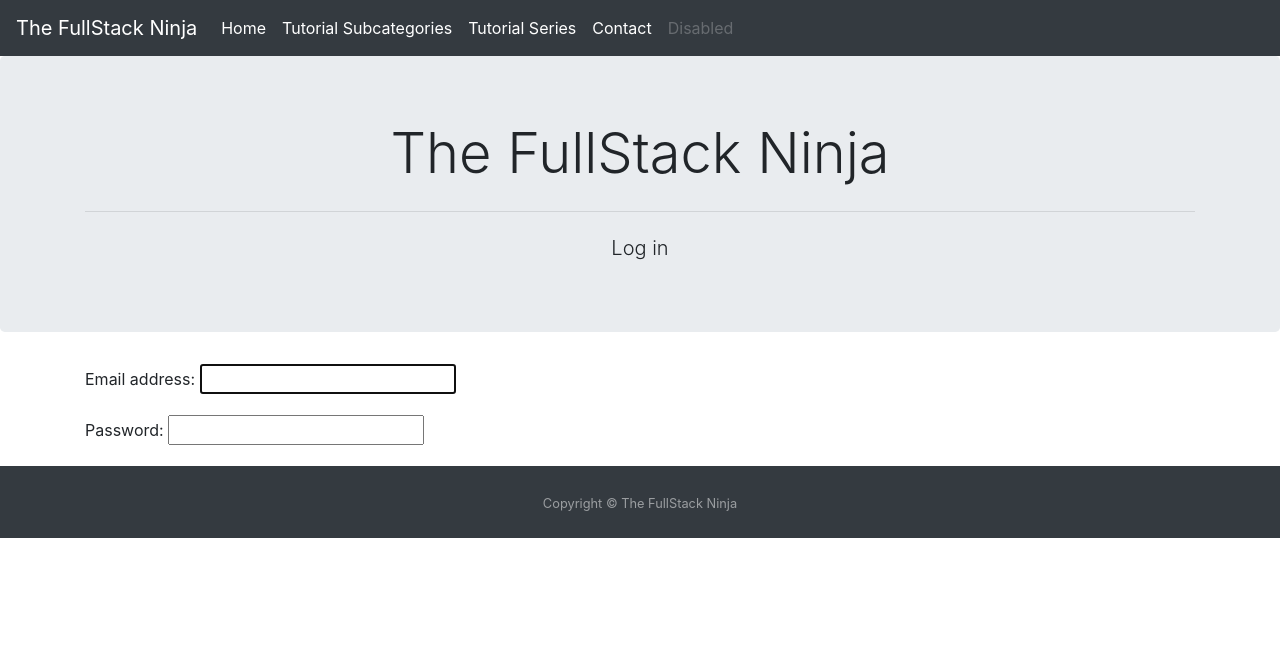
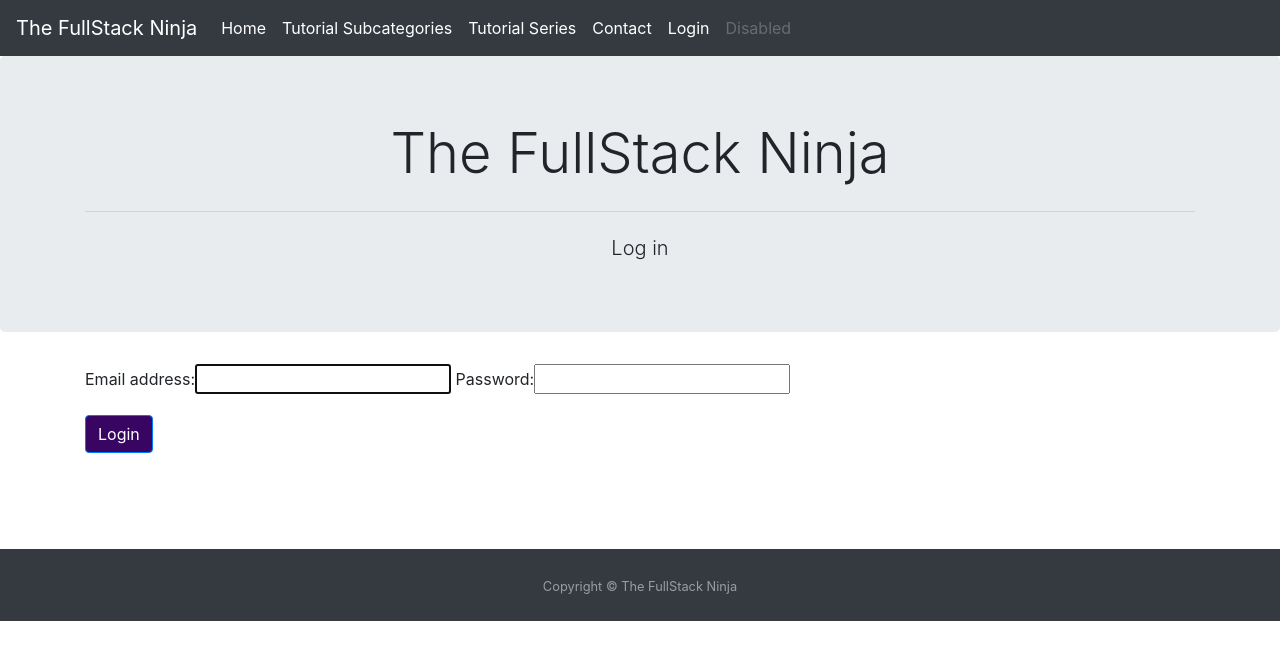
Before and after one commit to bodealamu/fullstackninja, a Django app: page /accounts/login/ in a window 1280 px wide. Shown: the top 660 px of the page. Run offline with Django 3.2, Linux system fonts and the light colour scheme; some libraries are stand-ins or nearby versions.

Commit message:
login and logout completed

```diff
--- a/accounts/templates/accounts/login.html
+++ b/accounts/templates/accounts/login.html
@@ -11,12 +11,21 @@
       </div>
 </div>
 <div class="container">
-    <div class="form">
-        {{form.as_p}}
-    </div>
+    <form action="" method="POST" enctype="multipart/form-data" novalidate>
+        {% csrf_token %}
+        <div class="form-group">
+            {{form.as_table}}
+        </div>
+        <button type="submit" class="btn btn-primary" style="background-color: rgb(57, 5, 99); ">Login</button>
+
+    </form>
 
 
 </div>
+<br>
+<br>
+<br>
+<br>
 
 
 {% endblock %}
--- a/catalogue/templates/catalogue/base.html
+++ b/catalogue/templates/catalogue/base.html
@@ -36,6 +36,9 @@
           </li>
           <li class="nav-item active">
             <a class="nav-link" href="{% url 'contactpage' %}">Contact</a>
+          </li>
+          <li class="nav-item active">
+            <a class="nav-link" href="{% url 'contactpage' %}">Login</a>
           </li>
           {% if user.is_superuser %}
           <li class="nav-item active">
```
Also changed, not shown: accounts/templates/accounts/logout.html (+24 -9 lines).
